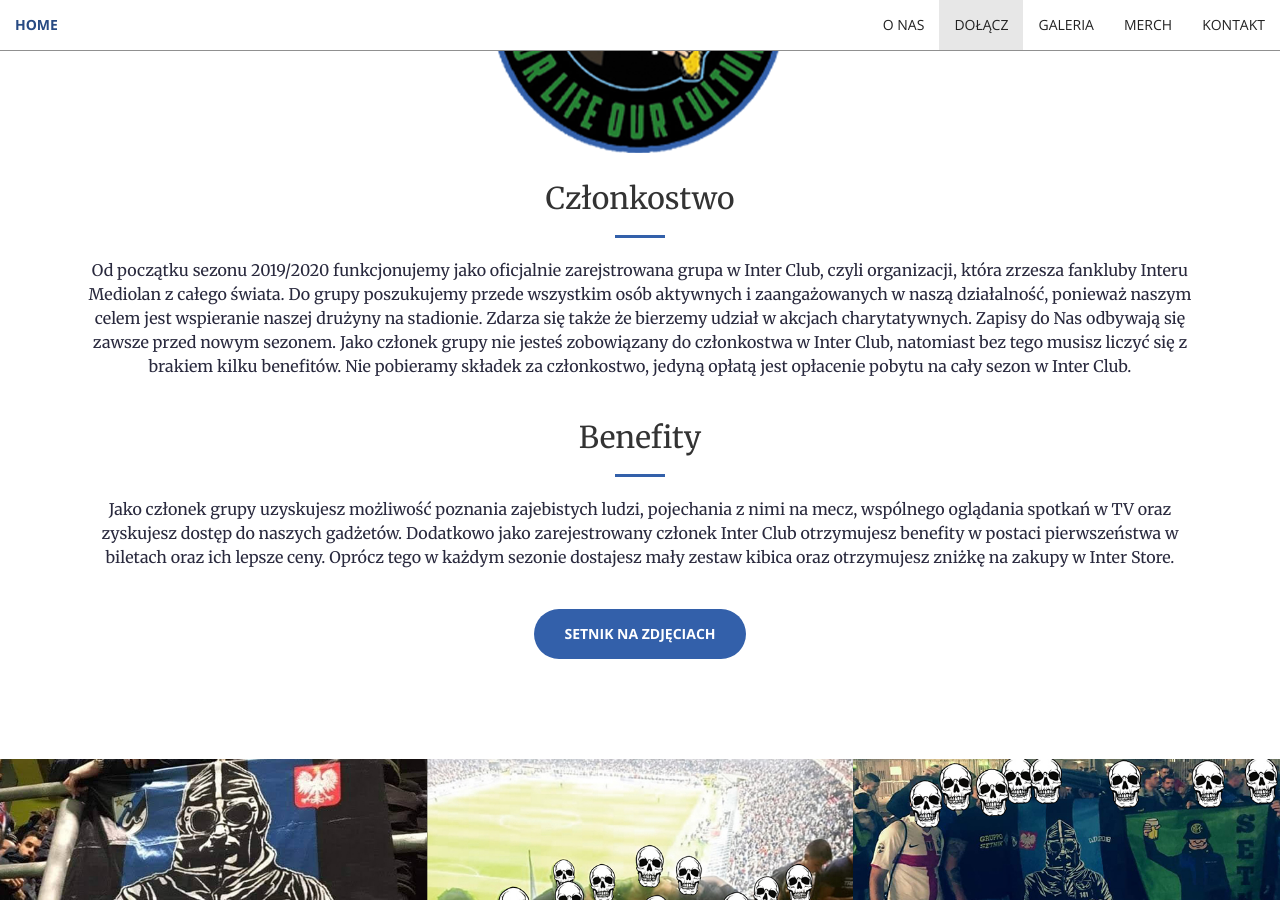
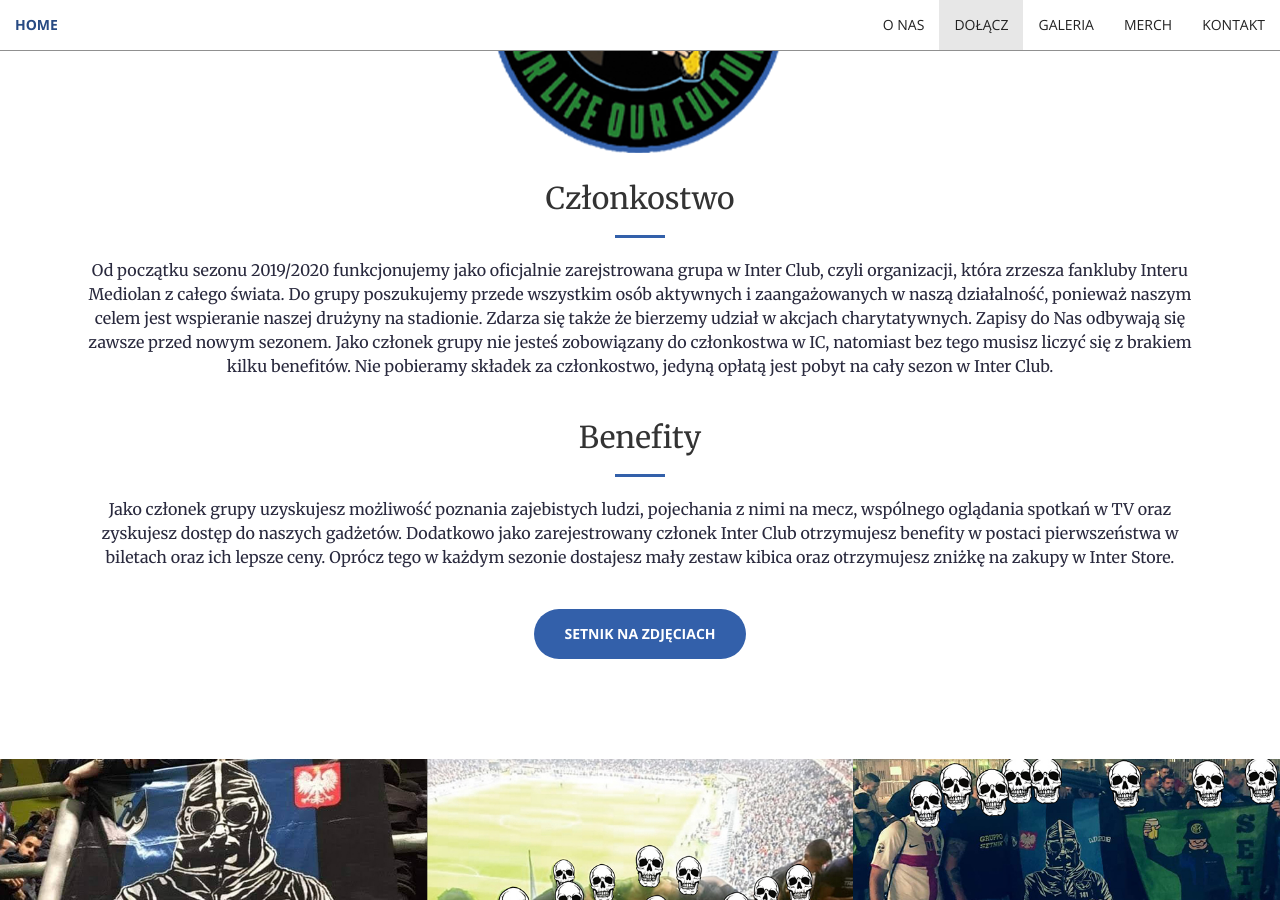
Before and after one commit to SetnikPolonia/setnikpolonia.github.io, a Jekyll site: the page built from index.html, in a window 1280 px wide and 900 px high, scrolled down 2148 px. Built offline with Jekyll 4.4.1, drawn with Linux system fonts in a browser that asks for light colours.

Commit message:
Update services.html

```diff
--- a/_includes/services.html
+++ b/_includes/services.html
@@ -5,7 +5,7 @@
                 <img class="image-logo" src="img/kolo.png">
                 <h2 class="section-heading">Członkostwo</h2>
                 <hr>
-                <p class="text-faded"><span style="color: #29293d"> Od początku sezonu 2019/2020 funkcjonujemy jako oficjalnie zarejstrowana grupa w Inter Club, czyli organizacji, która zrzesza fankluby Interu Mediolan z całego świata. Do grupy poszukujemy przede wszystkim osób aktywnych i zaangażowanych w naszą działalność, ponieważ  naszym celem jest wspieranie naszej drużyny na stadionie. Zdarza się także że bierzemy udział w akcjach charytatywnych. Zapisy do Nas odbywają się zawsze przed nowym sezonem. Jako członek grupy nie jesteś zobowiązany do członkostwa w Inter Club, natomiast bez tego musisz liczyć się z brakiem kilku benefitów. Nie pobieramy składek za członkostwo, jedyną opłatą jest opłacenie pobytu na cały sezon w Inter Club.   </span> </p>
+                <p class="text-faded"><span style="color: #29293d"> Od początku sezonu 2019/2020 funkcjonujemy jako oficjalnie zarejstrowana grupa w Inter Club, czyli organizacji, która zrzesza fankluby Interu Mediolan z całego świata. Do grupy poszukujemy przede wszystkim osób aktywnych i zaangażowanych w naszą działalność, ponieważ  naszym celem jest wspieranie naszej drużyny na stadionie. Zdarza się także że bierzemy udział w akcjach charytatywnych. Zapisy do Nas odbywają się zawsze przed nowym sezonem. Jako członek grupy nie jesteś zobowiązany do członkostwa w IC, natomiast bez tego musisz liczyć się z brakiem kilku benefitów. Nie pobieramy składek za członkostwo, jedyną opłatą jest pobyt na cały sezon w Inter Club.   </span> </p>
                 <hr class="light">
                 <h2 class="section-heading">Benefity</h2>
                 <hr>
```
